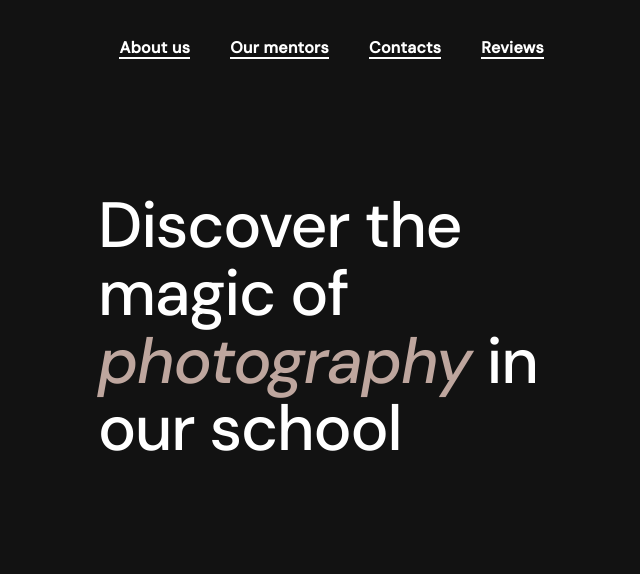
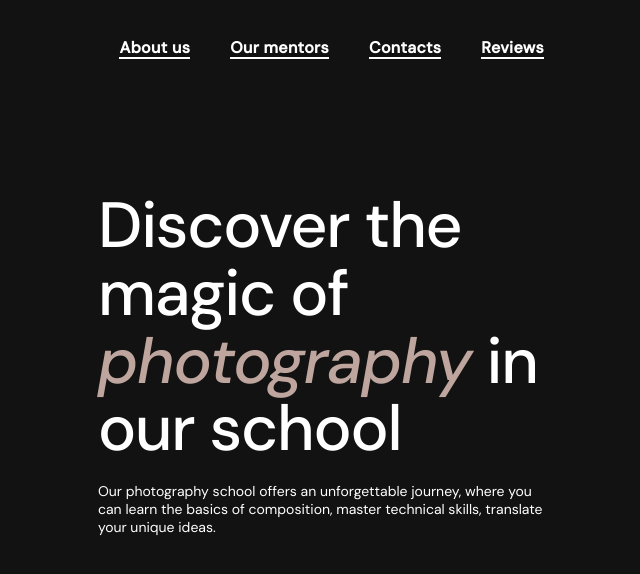
Before and after one commit to Sw1tlana/team-system, a website built with Vite: page src/index.html in a window 1280 px wide. Shown: the whole page, without its empty margins (319-959 px from the left). Built offline with nearby package versions, Linux system fonts and the light colour scheme.

Commit message:
add text in section hero

```diff
--- a/src/css/hero.css
+++ b/src/css/hero.css
@@ -1,9 +1,9 @@
 .hero-title {
-    color: var(--color-white);
     font-size: 64px;
     font-weight: 500;
     line-height: 1.06;
     letter-spacing: -0.02em;
+    margin-bottom: 20px;
 }
 
 .mini-title-color {
@@ -15,3 +15,11 @@
     padding-top: 80px;
     padding-bottom: 56px;
 }
+
+.hero-text {
+    font-size: 14px;
+    font-style: normal;
+    font-weight: 400;
+    line-height: 1.28;
+    letter-spacing: -0.02;
+}
--- a/src/partials/hero.html
+++ b/src/partials/hero.html
@@ -4,5 +4,10 @@
       Discover the magic of <span class="mini-title-color">photography</span> in
       our school
     </h1>
+    <p class="hero-text">
+      Our photography school offers an unforgettable journey, where you can
+      learn the basics of composition, master technical skills, translate your
+      unique ideas.
+    </p>
   </div>
 </section>
```
